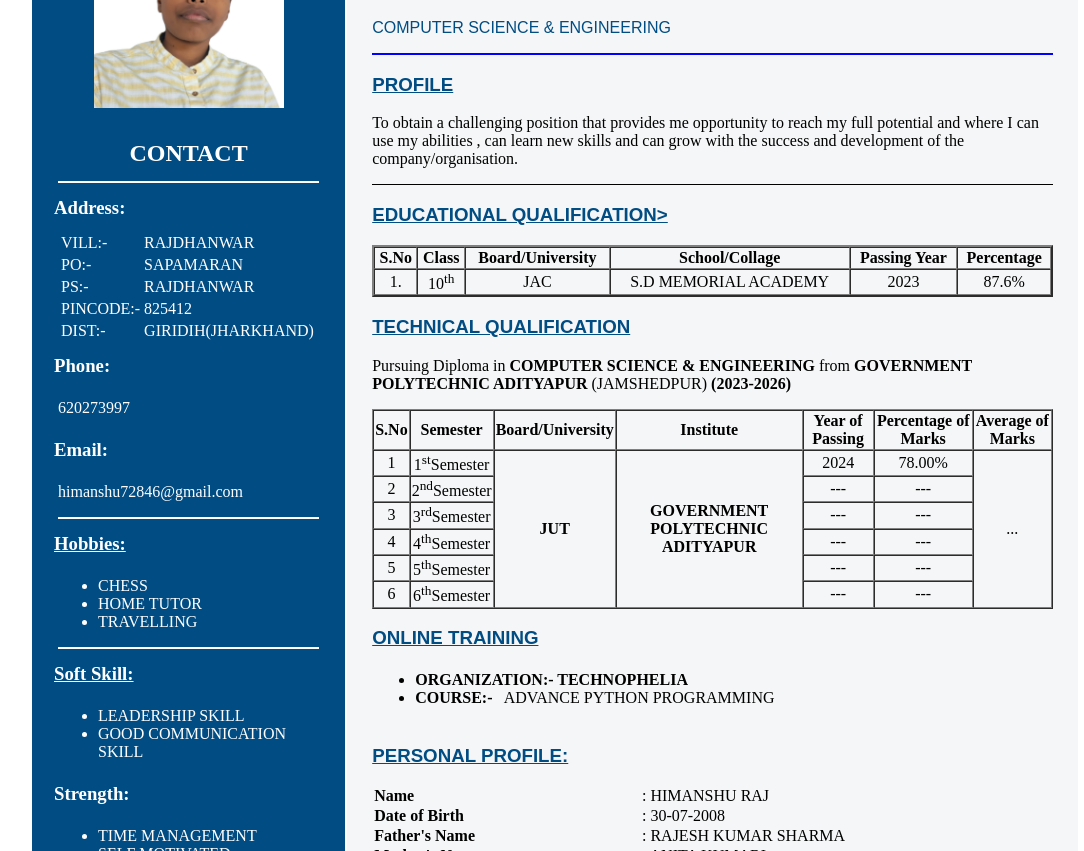
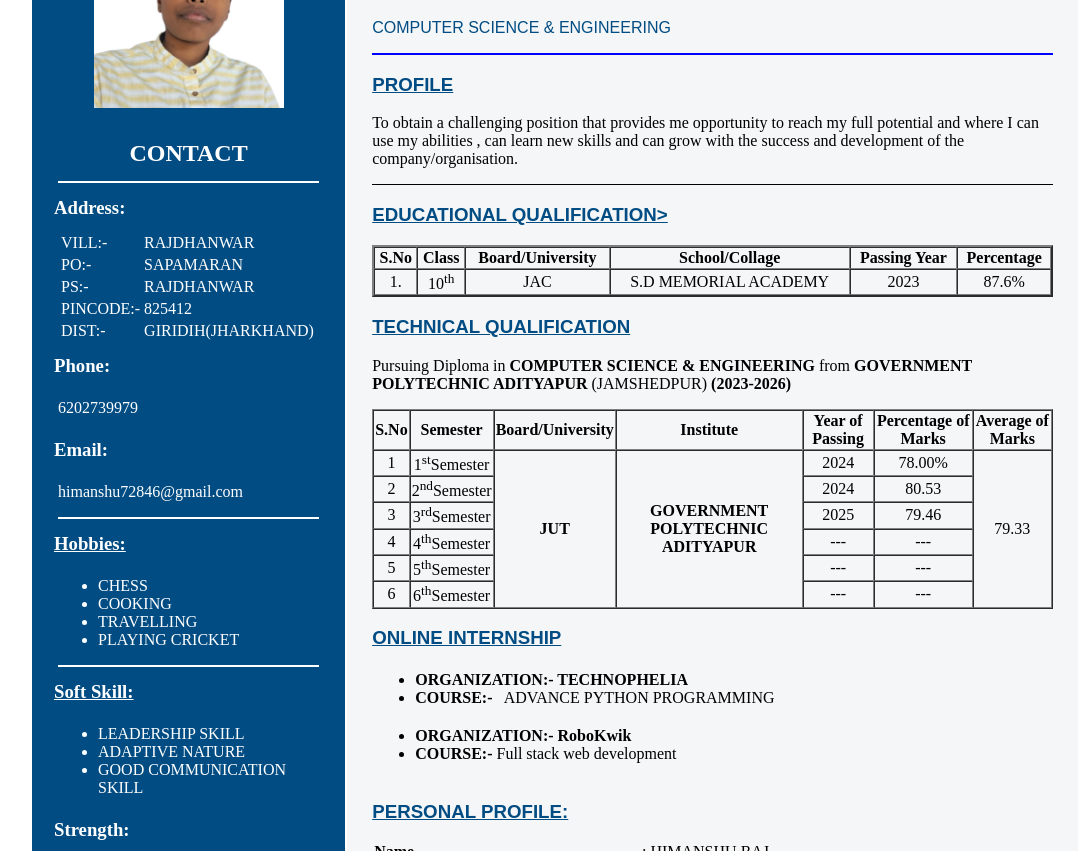
Before and after one commit to himanshu4362/resume.me, a plain HTML site: page index.html in a window 1280 px wide. Shown: the part 101-952 px from the top of the page, without its empty margins (85-1169 px from the left). Drawn offline with Linux system fonts and the light colour scheme.

Commit message:
making change in marks

```diff
--- a/index.html
+++ b/index.html
@@ -52,7 +52,7 @@
                     <tr>
                         <td align="center">
                             <img src="img.jpg" width="190px"
-                                title="ABHAY.jpg" alt="loading"/>
+                                title="HIMANSHU.jpg" alt="loading"/>
                         </td>
                     </tr>
                     <tr>
@@ -86,7 +86,7 @@
                             </table>
 
                             <h3 class="hd1">Phone:</h3>
-                            <p><a href="tel:969xxxx6194" id="tx1">620273997</a></p>
+                            <p><a href="tel:969xxxx6194" id="tx1">6202739979</a></p>
 
                             <h3 class="hd1">Email:</h3>
                             <p><a href="mitxxxx3376194@gmail.com?subject=Query">himanshu72846@gmail.com</a></p>
@@ -95,8 +95,9 @@
                             <h3 class="hd1"><u>Hobbies:</u></h3>
                             <ul class="s1">
                                 <li>CHESS</li>
-                                <li>HOME TUTOR</li>
+                                <li>COOKING</li>
                                 <li>TRAVELLING</li>
+                                <LI>PLAYING CRICKET</LI>
                             </ul>
 
                             <hr size="2px" color="#FFF" />
@@ -104,15 +105,14 @@
                             <h3 class="hd1"><u>Soft Skill:</u></h3>
                             <ul class="s1">
                                 <li>LEADERSHIP SKILL</li>
-
+                                <LI>ADAPTIVE NATURE</LI>
                                 <li>GOOD COMMUNICATION SKILL</li>
 
                             </ul>
                             <h3 class="hd1">Strength:</h3>
                                 <ul class="s1">
-                                    <li>TIME MANAGEMENT</1i>
-                                        </1i>
-                                    <li> SELF MOTIVATED</li>
+                                    <li>PUNCTUAL</1i>
+                                    <li>SELF MOTIVATED</li>
                                     <li>DECISION MAKING</1i>
                                 </ul>
                                 <hr size="2px" color="#FFF" />
@@ -175,19 +175,19 @@
                         <td rowspan="7"><b> GOVERNMENT POLYTECHNIC ADITYAPUR</b></td>
                         <td>2024</td>
                         <td>78.00%</td>
-                        <td rowspan="7">...</td>
+                        <td rowspan="7">79.33</td>
                     </tr>
                     <tr align="center">
                         <td>2</td>
                         <td>2<sup>nd</sup>Semester</td>
-                        <td>---</td>
-                        <td>---</td>
+                        <td>2024</td>
+                        <td>80.53</td>
                     </tr>
                     <tr align="center">
                         <td>3</td>
                         <td>3<sup>rd</sup>Semester</td>
-                        <td>---</td>
-                        <td>---</td>
+                        <td>2025</td>
+                        <td>79.46</td>
                     </tr>
                     <tr align="center">
                         <td>4</td>
@@ -209,14 +209,21 @@
                     </tr>
                 </table>
 
-                <h3 class="col"><u>ONLINE TRAINING</u></h3>
+                <h3 class="col"><u>ONLINE INTERNSHIP</u></h3>
                 <table>
                     <tr>
                         <td>
                             <ul>
                                 <li><b>ORGANIZATION:- TECHNOPHELIA </b></li>
-
                                 <li><B>COURSE:-</b>&nbsp&nbsp  ADVANCE PYTHON PROGRAMMING</li>
+                            </ul>
+                        </td>
+                    </tr>
+                    <tr>
+                        <td>
+                            <ul>
+                                <li><b>ORGANIZATION:- RoboKwik </b></li>
+                                <li><B>COURSE:- </b>Full stack web development</li>
                             </ul>
                         </td>
                     </tr>
@@ -254,7 +261,7 @@
                     </tr>
                     <tr>
                         <td><b>Langugage Known</b></td>
-                        <td>: HINDI&ENGLISH</td>
+                        <td>: HINDI & ENGLISH</td>
                     </tr>
                     <tr>
                         <td><b>Nationality</b></td>
```
